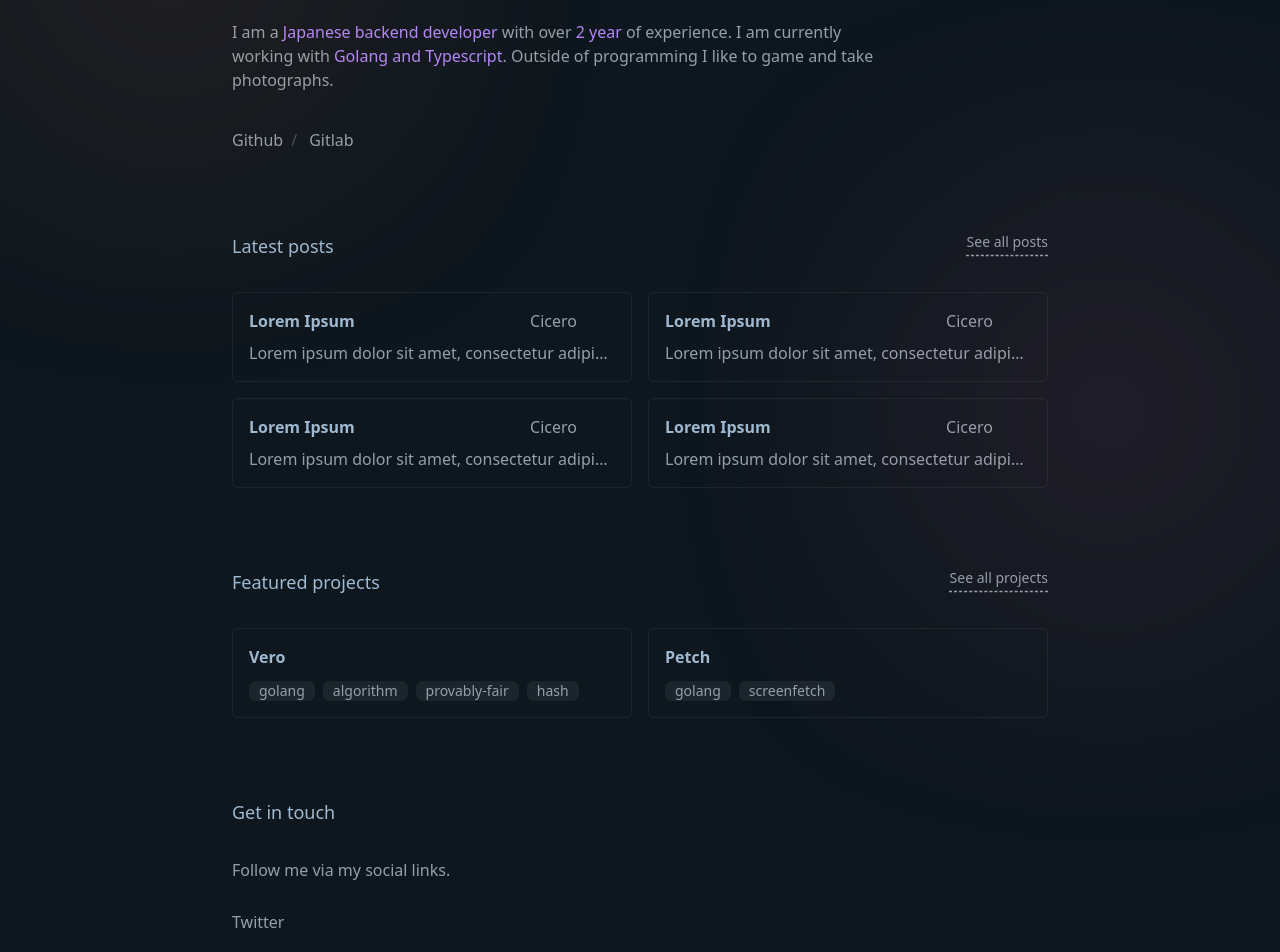
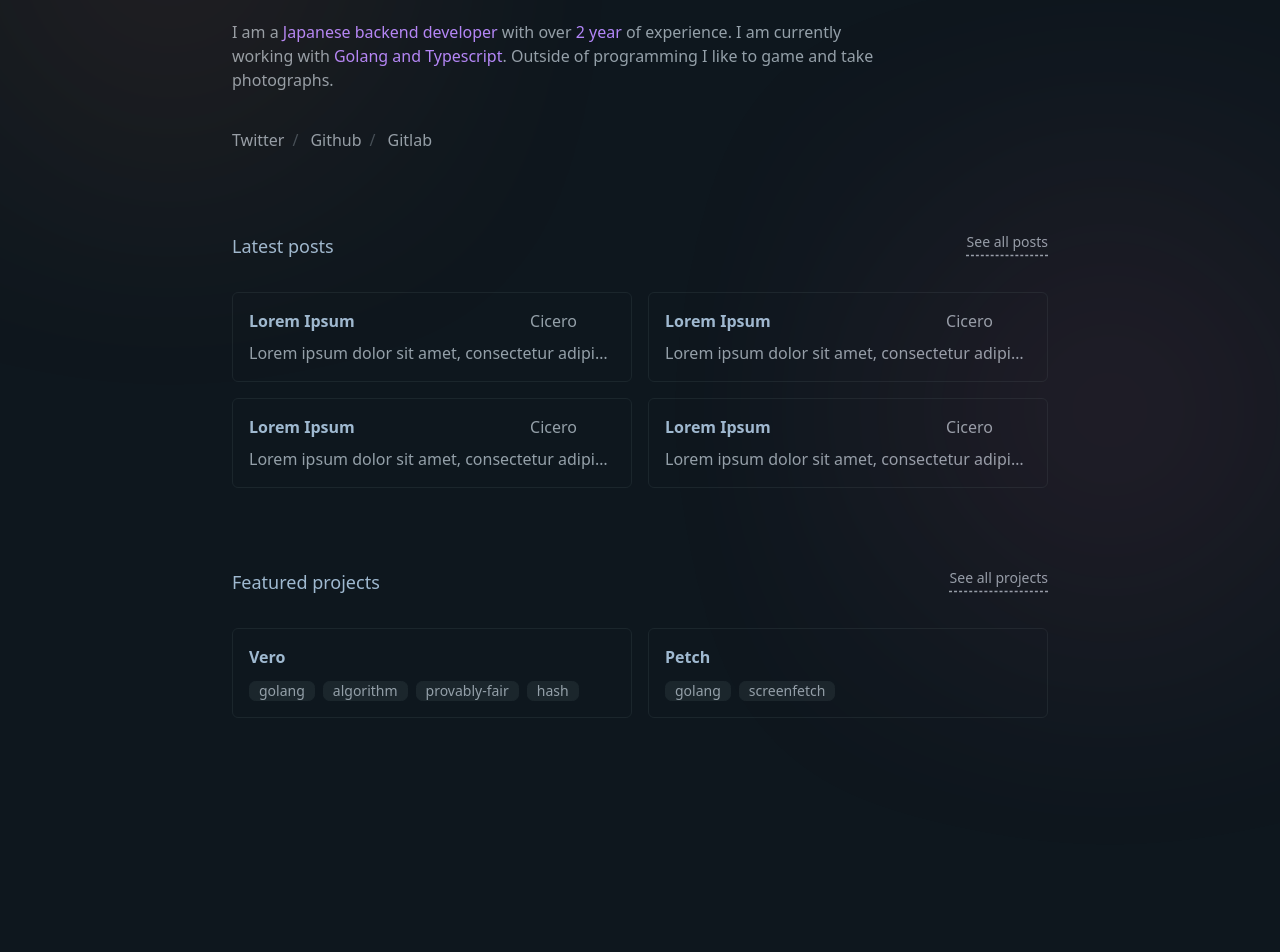
Before and after one commit to unclekhalifa/portfolio, a Vue app: page / in a window 1280 px wide. Shown: the part 220-1172 px from the top of the page. After the commit the page ends 1002 px from the top, so only its background shows below. Built offline with nearby package versions, Linux system fonts and the light colour scheme; some icons are missing.

Commit message:
Removed unnecesarry section

```diff
--- a/src/pages/Home.vue
+++ b/src/pages/Home.vue
@@ -12,7 +12,7 @@ const years = computed(() => {
 <template>
   <div class="flex flex-col gap-20">
     <article class="md:flex-row-reverse md:justify-end md:gap-12">
-      <div class="flex flex-col gap-8">
+      <div class="flex flex-col gap-6 md:gap-8">
         <h1 class="text-3xl">Hi, I’m Tahir</h1>
         <h2 class="w-auto md:max-w-[80%] leading-6 text-neutral-content">I am a <strong
             class="font-normal text-accent">Japanese backend developer</strong> with over
@@ -22,6 +22,11 @@ const years = computed(() => {
         </h2>
         <div class="custom-breadcrumbs text-neutral-content">
           <ul>
+            <li>
+              <a href="https://twitter.com/_pastc" rel="noreferrer" target="_blank">
+                Twitter
+              </a>
+            </li>
             <li>
               <a href="https://github.com/pastc" rel="noreferrer" target="_blank">
                 Github
@@ -74,14 +79,18 @@ const years = computed(() => {
       </section>
     </article>
 
-    <article class="flex flex-col gap-8">
+    <!-- <article class="flex flex-col gap-6">
       <header class="flex w-full flex-row justify-between gap-2">
-        <h3 class="text-lg">Get in touch</h3>
+        <h3 class="text-lg">Socials</h3>
       </header>
-      <section class="flex flex-col gap-6">
       <h1 class="text-neutral-content">Follow me via my social links.</h1>
       <div class="text-neutral-content custom-breadcrumbs">
         <ul>
+          <li>
+            <a href="https://github.com/pastc" rel="noreferrer" target="_blank">
+              Github
+            </a>
+          </li>
           <li>
             <a href="https://twitter.com/_pastc" rel="noreferrer" target="_blank">
               Twitter
@@ -89,7 +98,6 @@ const years = computed(() => {
           </li>
         </ul>
       </div>
-      </section>
-    </article>
+    </article> -->
   </div>
 </template>
```
Lines whose indentation alone changed are shown as unchanged.
